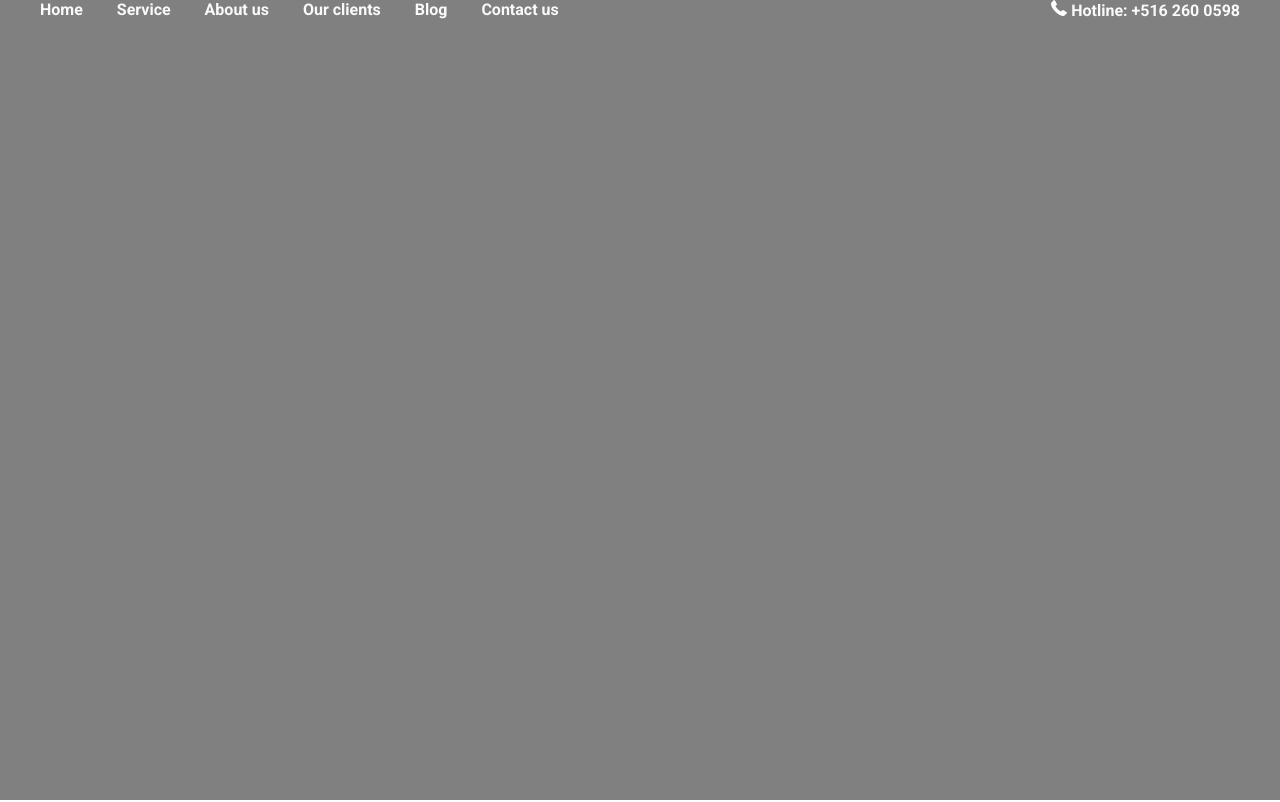
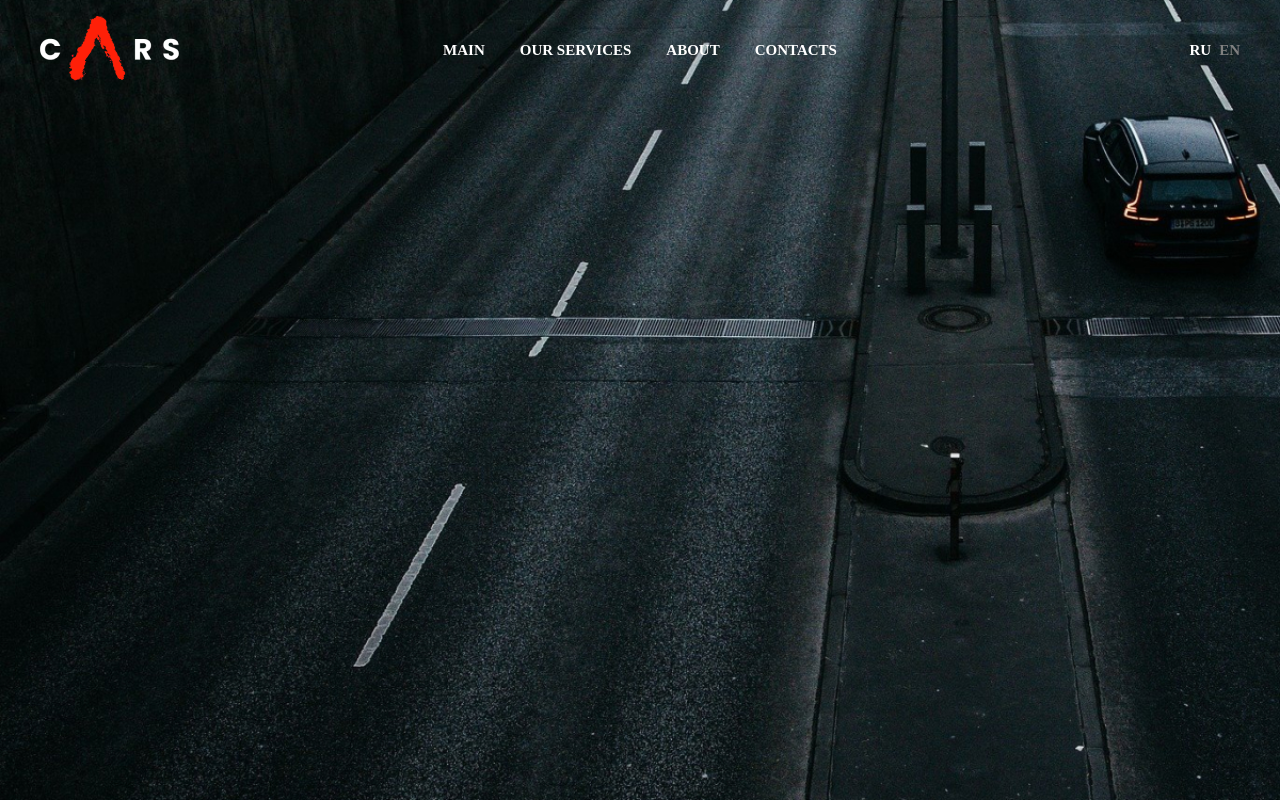
Before and after one commit to DemidovID/BigProject, a plain HTML site: page index.html in a window 1280 px wide. Shown: the top 802 px of the page. Drawn offline with Linux system fonts and the light colour scheme.

Commit message:
rename all the file

```diff
--- /dev/null
+++ b/css/main.css
@@ -0,0 +1,78 @@
+@import url('https://fonts.googleapis.com/css2?family=Poppins:ital,wght@0,400;0,600;0,700;1,900&display=swap');
+
+html {
+    box-sizing: border-box;
+}
+
+*, ::after, ::before {
+    box-sizing: inherit;
+}
+
+body {
+    margin: 0;
+    font-family: 'Poppins' sans-serif;
+    font-size: 15px;
+}
+
+.container {
+    width: 1200px;
+    margin: 0 auto;
+}
+
+.header {
+    background: url(/img/road-g9875459d1_1920\ 1.jpg);
+    height: 100vh;
+    background-repeat: no-repeat;
+    background-size: cover;
+
+}
+
+.header__wrapper {
+    height: 100px;
+    display: flex;
+    align-items: center;
+    justify-content: space-between;
+}
+
+.header__block {
+    width: 20%;
+}
+
+.nav {
+    display: flex;
+}
+
+.nav__link {
+    margin-right: 35px;
+
+    color: white;
+    text-transform: uppercase;
+    text-decoration: none;
+    font-weight: 600;
+}
+
+.nav__link:last-child {
+    margin-right: 0;
+}
+
+.header__lng {
+    display: flex;
+    justify-content: flex-end;
+}
+
+.header__lng-link {
+    margin-right: 8px;
+
+    text-transform: uppercase;
+    text-decoration: none;
+    color: white;
+    font-weight: 600;
+}
+
+.header__lng-link:last-child {
+    margin-right: 0;
+}
+
+.header__lng-link.active {
+    color: gray;
+}
--- a/index.html
+++ b/index.html
@@ -4,43 +4,35 @@
     <meta charset="UTF-8">
     <meta http-equiv="X-UA-Compatible" content="IE=edge">
     <meta name="viewport" content="width=device-width, initial-scale=1.0">
-    <title>Fusion Travel</title>
-    <link rel="stylesheet" href="main.css">
+    <title>Car repair</title>
+    <link rel="stylesheet" href="css/main.css">
     <link rel="preconnect" href="https://fonts.googleapis.com">
     <link rel="preconnect" href="https://fonts.gstatic.com" crossorigin>
-    <link href="https://fonts.googleapis.com/css2?family=Roboto:wght@700&display=swap" rel="stylesheet">
+    <link href="https://fonts.googleapis.com/css2?family=Poppins:ital,wght@0,400;0,600;0,700;1,900&display=swap" rel="stylesheet">
 </head>
 <body>
     <header class="header">
         <div class="container">
-            <div class="menu">
+            <div class="header__wrapper">
+                <div class="header__block">
+                    <a href="/" class="header__logo">
+                        <img src="/img/logo 1.png" alt="logo-cars">
+                    </a>
+                </div>
                 <nav class="nav">
-                    <a href="#">Home</a>
-                    <a href="#">Service</a>
-                    <a href="#">About us</a>
-                    <a href="#">Our clients</a>
-                    <a href="#">Blog</a>
-                    <a href="#">Contact us</a>
+                    <a href="/" class="nav__link active">Main</a>
+                    <a href="/" class="nav__link">Our services</a>
+                    <a href="/" class="nav__link">About</a>
+                    <a href="/" class="nav__link">Contacts</a>
                 </nav>
-                <div class="phone-num">
-                    <img src="/img/Layer 10.png" alt="icon-phone" class="icon-phone">
-                    <a href="tel:+516 260 0598" class="phone-num">Hotline: +516 260 0598</a>
-                </div>
+                <header class="header__block">
+                    <div class="header__lng">
+                        <a href="/" class="header__lng-link">ru</a>
+                        <a href="/" class="header__lng-link active">en</a>
+                    </div>
+                </header>
             </div>
         </div>
     </header>
-
-    <div class="box"></div>
-    <hr>
-    <ul class="ul-el">
-        <li>some-text</li>
-        <li>some-text</li>
-        <li>some-text</li>
-        <li>some-text</li>
-        <li>some-text</li>
-        <li>some-text</li>
-    </ul>
-
-    <p>Lorem ipsum dolor sit amet consectetur adipisicing elit. Adipisci quia nemo voluptates minus molestias ullam aliquid ea ab iste nam! Blanditiis nulla tempore omnis, eos inventore culpa saepe nostrum illum minima delectus eligendi molestias, itaque voluptatibus! Placeat rem sed laudantium molestias quia voluptate impedit, magnam laboriosam odio inventore. Esse deleniti, ea quae culpa maxime harum facilis alias eligendi reprehenderit, aperiam libero dolores! Quaerat aliquam reiciendis facilis! Reprehenderit rem, similique atque, nesciunt eum odit magni laboriosam excepturi sequi obcaecati amet, hic in. Officia, rerum blanditiis qui unde expedita autem, quisquam id laboriosam rem ex omnis soluta nemo quas dicta. Alias, molestiae!</p>
 </body>
 </html>
--- a/main.css
+++ /dev/null
@@ -1,88 +0,0 @@
-html {
-    box-sizing: border-box;
-}
-
-*, ::after, ::before {
-    box-sizing: inherit;
-}
-
-body {
-    margin: 0;
-    font-family: 'Roboto';
-    font-size: 16px;
-}
-
-h1 {
-    margin: 0;
-    padding: 0;
-}
-
-.container {
-    width: 100%;
-    width: 1200px;
-    margin: 0 auto;
-}
-
-.nav a {
-    text-decoration: none;
-    color: #fafafa;
-    margin-right: 30px;
-}
-
-.header {
-    background: gray;
-    height: 100vh;
-}
-
-.phone-num a {
-    text-decoration: none;
-    color: #fafafa;
-}
-
-.menu {
-    display: flex;
-}
-
-.phone-num {
-    margin-left: auto;
-}
-
-/* Псевдо-классы и псевдо-теги */
-
-.box {
-    margin-top: 1000px;
-    height: 200px;
-    width: 200px;
-    background: yellow;
-}
-
-ul, li {
-    display: block;
-}
-
-.ul-el li:before {
-    content: '* ';
-    color: blue;
-}
-
-.ul-el li {
-    margin-right: 50px;
-}
-
-.ul-el {
-    display: flex;
-
-}
-
-.ul-el li:hover {
-    color: blue;
-}
-
-p::first-line {
-    color: red;
-}
-
-p::first-letter {
-    font-size: 50px;
-    color: rgb(0, 8, 255);
-}
```
Also changed, not shown: img/GettyImages-693170166-5a99f020c67335003717a070 1.png (added), img/diagnostic.png (added), img/iStock-1227609937 1.png (added), img/iStock-544604266-1 1.png (added), img/logo 1.png (added), img/road-g9875459d1_1920 1.jpg (added), 2 other files.
